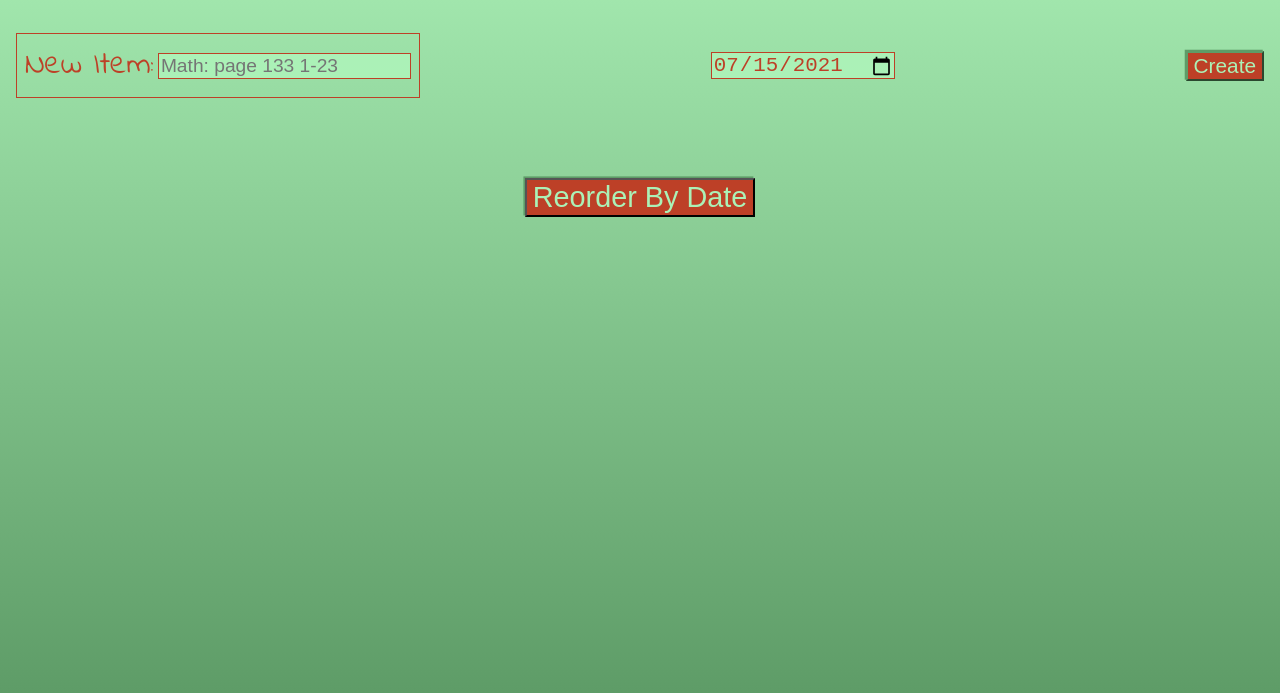
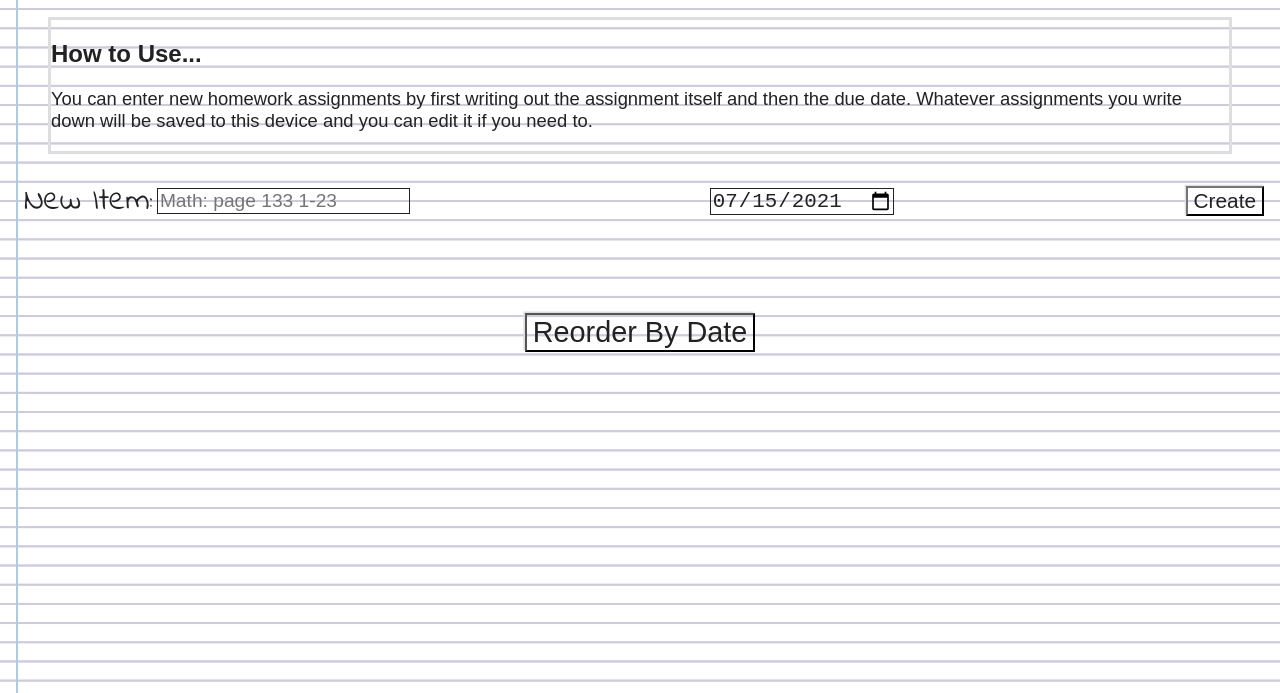
Before and after one commit to connorbrooks18/homework-tracker, a plain HTML site: page index.html in a window 1280 px wide. Shown: the part 107-800 px from the top of the page. Drawn offline with Linux system fonts and the light colour scheme; a web font is replaced by a local one.

Commit message:
Started working on issue #3 with a new UI design. (not done yet though)

```diff
--- a/index.html
+++ b/index.html
@@ -28,6 +28,15 @@
       <h1 class="title">Homework To-Do</h1>
     </header>
     <main>
+      <section class="instruction-section">
+        <h2>How to Use...</h2>
+        <p class="instructions">
+          You can enter new homework assignments by first writing out the
+          assignment itself and then the due date. Whatever assignments you
+          write down will be saved to this device and you can edit it if you
+          need to.
+        </p>
+      </section>
       <section class="input-section">
         <label name="homework-item-input"
           >New Item:
--- a/style.css
+++ b/style.css
@@ -1,21 +1,23 @@
 
 
 /** Full Page Styles */
-
 
 html, body {
     overflow-x: hidden;
     min-height: 100vh;
     padding: 0;
     margin: 0;
-    font-family: Yomogi, cursive;
+    font-family: Yomogi, sans-serif;
     font-size: 16px;
-    --background-color: rgb(171, 241, 183);
-    --background-color2: rgb(94, 156, 103);
-    --primary-color: rgb(189, 64, 39);
+    --background-color: #EFEFEF;
+    --background-color2: #DEDEDE;
+    --primary-color: #222;
+    --underline-color: #09F;
     color: var(--primary-color);
     background-color: var(--background-color);
-    background: linear-gradient(to bottom , var(--background-color), var(--background-color2))
+    background: linear-gradient(90deg, transparent 1rem, #abcde4 1rem, #abcde4 1.1rem, transparent 1.1rem),
+        linear-gradient(#ccd .1rem, transparent .1rem);
+    background-size: 100% 1.2rem;
 }
 @media only screen and (max-width: 500px) {
     :root {
@@ -46,6 +48,21 @@ input {
     font-size: 1rem;
 }
 
+
+/** Instructions Section */
+
+.instruction-section {
+    margin: auto 3rem;
+    border: .2rem solid var(--background-color2);
+}
+.instructions {
+    font-size: 1.15rem;
+}
+
+input {
+    background: transparent;
+}
+
 /* * Input Section */
 
 
@@ -60,7 +77,6 @@ input {
 
 
 .input-section label {
-    border: .1rem solid var(--primary-color);
     display: flex;
     align-items: center;
     font-family: 'Indie Flower', cursive;
@@ -77,10 +93,10 @@ input {
     font-size: inherit;
 }
 .create-btn {
-    color: var(--background-color);
-    background-color: var(--primary-color);
+    color: var(--primary-color);
+    background-color: transparent;
     box-shadow: -.08rem -.08rem var(--background-color2);
-    border-color: var(--background-color2);
+    border-color: var(--primary-color);
     font-size: inherit;
 }
 
@@ -100,7 +116,6 @@ input {
 .homework-list li{
     display: flex;
     justify-content: space-between;
-    border: .1rem solid var(--primary-color);
     padding: .4rem;
     margin: .5rem;
     font-size: 1.8rem;
@@ -119,12 +134,12 @@ input {
 }
 
 .delete-btn, button[name="update-btn"] {
-    background-color: var(--background-color);
+    background-color: transparent;
     color: var(--primary-color);
 }
 
 .edit-btn {
-    background-color: var(--background-color);
+    background-color: transparent;
     color: var(--primary-color);
 }
 .activated-edit-btn {
@@ -145,8 +160,8 @@ input {
 }
 .reorder-btn {
     font-size: 1.8rem;
-    background-color: var(--primary-color);
-    color: var(--background-color);
+    background-color: transparent;
+    color: var(--primary-color);
     /* border: .1rem solid var(--background-color2); */
     box-shadow: -.1rem -.1rem var(--background-color2);
 }
```
